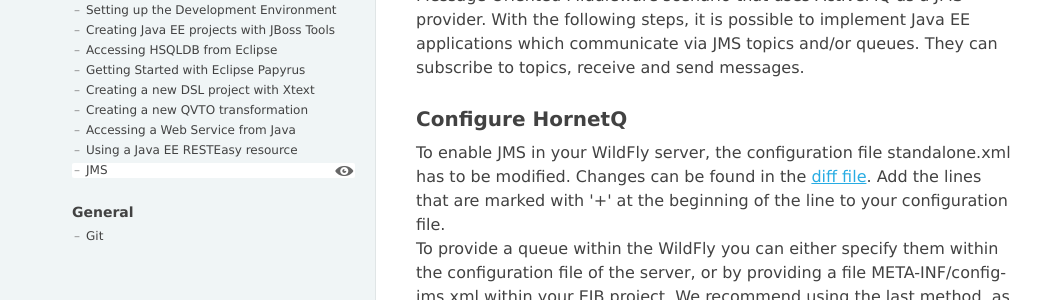
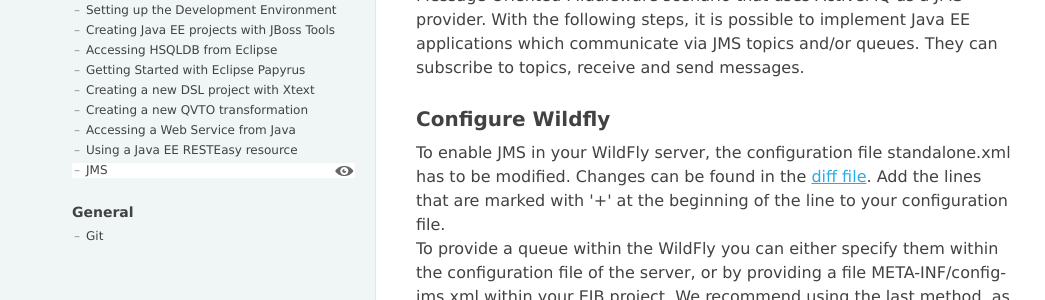
Before and after one commit to wwu-pi/tutorials, a Jekyll site: the page built from lectures/acse/090_tutorial_jms.md, in a window 1280 px wide and 1126 px high. Shown: the part 178-478 px from the top of the window, without its empty margins (8-1053 px from the left). Built offline with Jekyll 4.4.1, drawn with Linux system fonts in a browser that asks for light colours.

Commit message:
change header for jms section

````diff
--- a/lectures/acse/090_tutorial_jms.md
+++ b/lectures/acse/090_tutorial_jms.md
@@ -4,7 +4,7 @@
 ---
 
 <p>This tutorial describes how to configure your systems to use them within a Message Oriented Middleware scenario that uses ActiveMQ as a JMS provider. With the following steps, it is possible to implement Java EE applications which communicate via JMS topics and/or queues. They can subscribe to topics, receive and send messages.</p>
-<h2>Configure HornetQ</h2>
+<h2>Configure Wildfly</h2>
 <p>To enable JMS in your WildFly server, the configuration file standalone.xml has to be modified. Changes can be found in the <a class="download" href="standalone.diff">diff file</a>. Add the lines that are marked with '+' at the beginning of the line to your configuration file. <br /> To provide a queue within the WildFly you can either specify them within the configuration file of the server, or by providing a file META-INF/config-jms.xml within your EJB project. We recommend using the last method, as it is easier to handle within the group (see also <a href="https://github.com/wwu-pi/acse-statistics-with-mom">JMS Example</a>). </p>
 <p>To provide a topic 'StatisticsTopic' the file should contain the following:</p>
 ```xml
````
